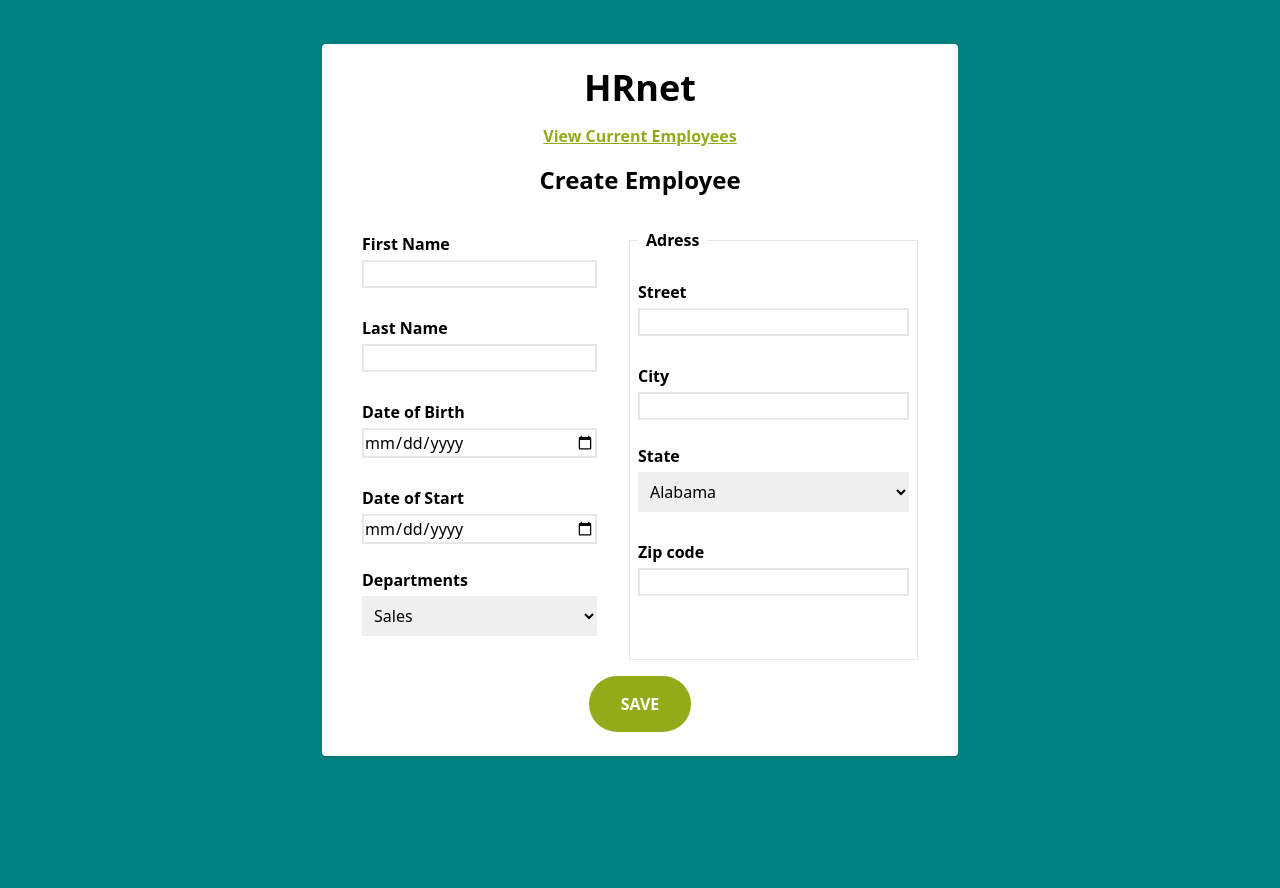
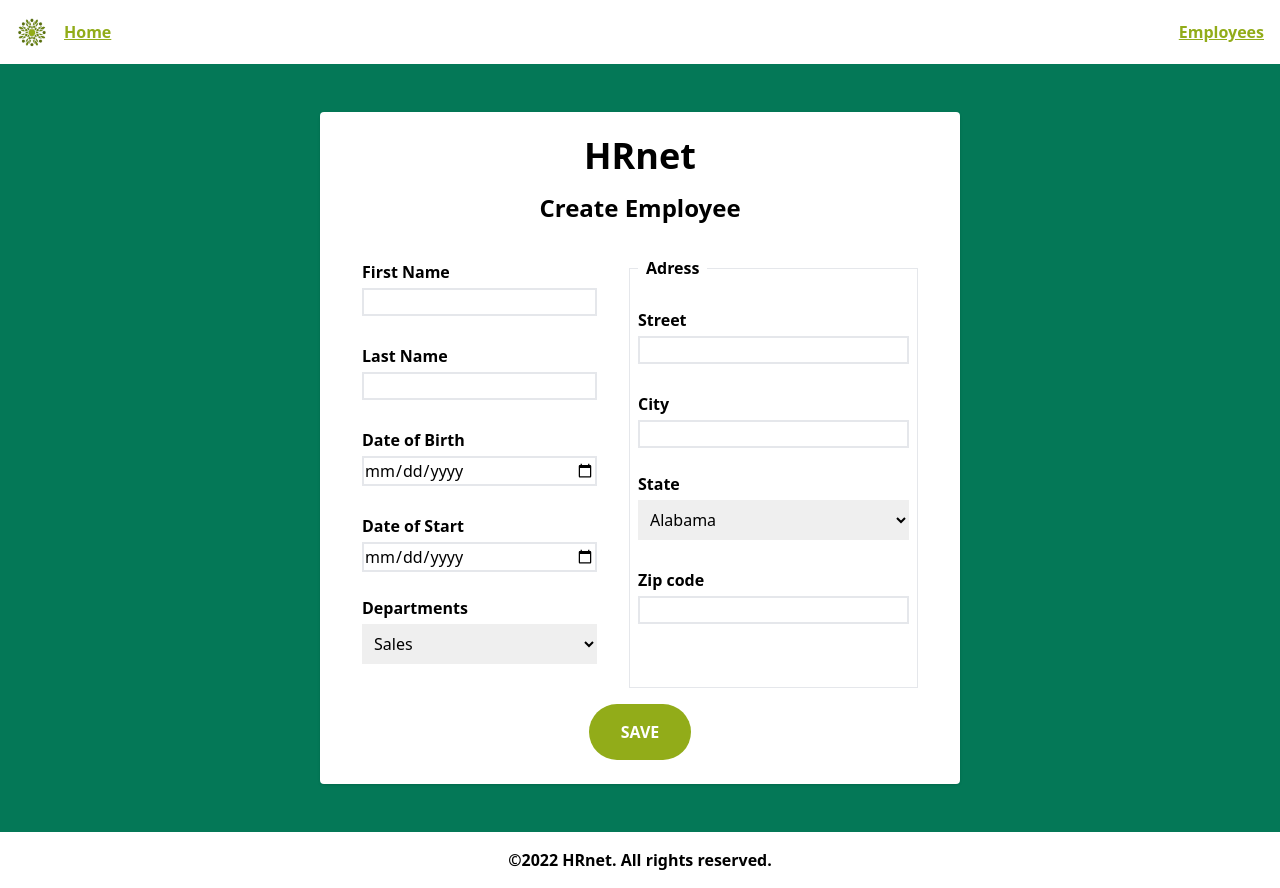
Before and after one commit to Nabil-Y/Nabil_Yassine_14_13062022, a React (Vite) app: page / in a window 1280 px wide. Before the commit the page ends 800 px from the top, so only its background shows below. Built offline with nearby package versions, Linux system fonts and the light colour scheme.

Commit message:
Refactor inputs and add global Header/Footer

```diff
--- a/src/App.tsx
+++ b/src/App.tsx
@@ -2,6 +2,8 @@ import { Routes, Route } from "react-router-dom";
 import Employees from "./pages/Employees";
 import Error from "./pages/Error";
 import Home from "./pages/Home";
+import Footer from "./components/Layout/Footer";
+import Header from "./components/Layout/Header";
 
 /**
  * App function
@@ -10,11 +12,13 @@ import Home from "./pages/Home";
 const App = () => {
   return (
     <>
+      <Header />
       <Routes>
         <Route path="/employees" element={<Employees />} />
         <Route path="/" element={<Home />} />
         <Route path="*" element={<Error />} />
       </Routes>
+      <Footer />
     </>
   );
 };
--- a/src/components/Inputs/InputDate.tsx
+++ b/src/components/Inputs/InputDate.tsx
@@ -19,14 +19,14 @@ const InputDate = (props: IDateInput) => {
         id={id}
         name={name}
         required
-        className={`peer mt-1 block w-full border-2 outline-none valid:border-solid valid:border-green-700 ${
-          isError ? "invalid:border-red-700" : ""
+        className={`peer mt-1 block w-full border-2 outline-none valid:border-solid valid:border-valid ${
+          isError ? "invalid:border-invalid" : ""
         }`}
       />
       <p
         className={
           isError
-            ? "text-sm text-red-700 peer-valid:select-none peer-valid:opacity-0"
+            ? "text-sm text-invalid peer-valid:select-none peer-valid:opacity-0"
             : "select-none text-sm text-transparent"
         }
       >
--- a/src/components/Inputs/InputSelect.tsx
+++ b/src/components/Inputs/InputSelect.tsx
@@ -15,7 +15,11 @@ const InputSelect = (props: ISelectInput) => {
       <label htmlFor={id} className="block font-bold">
         {name}
       </label>
-      <select name={name} id={id} className="mb-6 mt-1 w-full p-2">
+      <select
+        name={name}
+        id={id}
+        className="mb-6 mt-1 w-full cursor-pointer p-2"
+      >
         {options.map((item, index) => (
           <option key={item.name + index} value={item.value}>
             {item.name}
--- a/src/components/Inputs/InputText.tsx
+++ b/src/components/Inputs/InputText.tsx
@@ -20,15 +20,15 @@ const InputText = (props: ITextInput) => {
         name={name}
         pattern={pattern}
         required
-        className={`peer mt-1 block w-full border-2 outline-none valid:border-solid valid:border-green-700 ${
-          isError ? "invalid:border-red-700" : ""
+        className={`peer mt-1 block w-full border-2 outline-none valid:border-solid valid:border-valid ${
+          isError ? "invalid:border-invalid" : ""
         }`}
       />
 
       <p
         className={
           isError
-            ? "text-sm text-red-700 peer-valid:select-none peer-valid:opacity-0 "
+            ? "text-sm text-invalid peer-valid:select-none peer-valid:opacity-0 "
             : "select-none text-sm text-transparent"
         }
       >
--- /dev/null
+++ b/src/components/Layout/Footer.tsx
@@ -0,0 +1,13 @@
+/**
+ * Footer function
+ * @returns Footer component
+ */
+const Footer = () => {
+  return (
+    <footer className="flex items-center justify-center bg-white p-4 font-semibold">
+      ©{new Date().getFullYear()} HRnet. All rights reserved.
+    </footer>
+  );
+};
+
+export default Footer;
--- /dev/null
+++ b/src/components/Layout/Header.tsx
@@ -0,0 +1,30 @@
+import { Link } from "react-router-dom";
+import logo from "../../assets/logo-wh.png";
+
+/**
+ * Header function
+ * @returns Header component
+ */
+const Header = () => {
+  return (
+    <header className="bg-white p-4 font-semibold">
+      <nav className="flex items-center justify-between">
+        <Link
+          to="/"
+          className="flex items-center text-secondary underline transition-all hover:text-primary"
+        >
+          <img className="h-8 pr-4" src={logo} alt="Wealth Health Logo" />
+          Home
+        </Link>
+        <Link
+          to="/employees"
+          className=" text-secondary underline transition-all hover:text-primary"
+        >
+          Employees
+        </Link>
+      </nav>
+    </header>
+  );
+};
+
+export default Header;
--- a/src/index.css
+++ b/src/index.css
@@ -2,10 +2,12 @@
 @tailwind components;
 @tailwind utilities;
 
-body {
-  display: grid;
-  place-items: center;
-  min-height: 100vh;
-  background: teal;
-  padding: 1rem;
+@layer base {
+  body {
+    @apply min-h-screen;
+  }
+
+  main {
+    @apply bg-tertiary p-4;
+  }
 }
--- a/src/pages/Employees.tsx
+++ b/src/pages/Employees.tsx
@@ -1,4 +1,3 @@
-import { Link } from "react-router-dom";
 import Card from "../components/UI/Card";
 
 /**
@@ -7,16 +6,14 @@ import Card from "../components/UI/Card";
  */
 const Employees = () => {
   return (
-    <Card>
-      <h1 className="pb-4 text-center text-4xl font-bold">Current Employees</h1>
-      <p className="text-center">Table Placeholder</p>
-      <Link
-        to="/"
-        className="block py-4 text-center font-bold text-secondary underline transition-all hover:text-primary"
-      >
-        Home
-      </Link>
-    </Card>
+    <main>
+      <Card className="max-w-[640px] sm:my-8">
+        <h1 className="pb-4 text-center text-4xl font-bold">
+          Current Employees
+        </h1>
+        <p className="text-center">Table Placeholder</p>
+      </Card>
+    </main>
   );
 };
 
--- a/src/pages/Home.tsx
+++ b/src/pages/Home.tsx
@@ -1,4 +1,3 @@
-import { Link } from "react-router-dom";
 import AddEmployeeForm from "../components/Forms/AddEmployeeForm";
 import Card from "../components/UI/Card";
 
@@ -9,14 +8,8 @@ import Card from "../components/UI/Card";
 const Home = () => {
   return (
     <main>
-      <Card>
+      <Card className="max-w-[640px] sm:my-8">
         <h1 className="pb-4 text-center text-4xl font-bold">HRnet</h1>
-        <Link
-          to="/employees"
-          className="block pb-4 text-center font-bold text-secondary underline transition-all hover:text-primary"
-        >
-          View Current Employees
-        </Link>
         <AddEmployeeForm />
       </Card>
     </main>
--- a/src/utils/helpers.ts
+++ b/src/utils/helpers.ts
@@ -38,13 +38,19 @@ export const saveEmployeesToStorage = (state: EmployeesList) => {
 
 /**
  * capitalizeString Helper Function
- * @param string string to be capitalized
+ * @param inputString string to be capitalized
  * @returns capitalized string
  */
-export const capitalizeString = (string: string): string => {
-  const stringArray = string.split(" ");
-  const capitalizedArray = stringArray.map(
-    (string) => (string = string.charAt(0).toUpperCase() + string.slice(1))
-  );
-  return capitalizedArray.join(" ");
+export const capitalizeString = (inputString: string): string => {
+  const dividers = [" ", "'", "-"];
+  let result = inputString.slice();
+  dividers.forEach((divider) => {
+    result = result
+      .split(divider)
+      .map(
+        (string) => (string = string.charAt(0).toUpperCase() + string.slice(1))
+      )
+      .join(divider);
+  });
+  return result;
 };
--- a/tailwind.config.js
+++ b/tailwind.config.js
@@ -4,8 +4,11 @@ module.exports = {
   theme: {
     extend: {
       colors: {
-        primary: "#1F4C01",
+        primary: "#285f03",
         secondary: "#92AC19",
+        tertiary: "#047857",
+        invalid: "#b91c1c",
+        valid: "#15803d",
         white: "#FFF",
         black: "#000",
         grey: "#CCC",
```
Also changed, not shown: src/assets/logo-wh.png (added).
